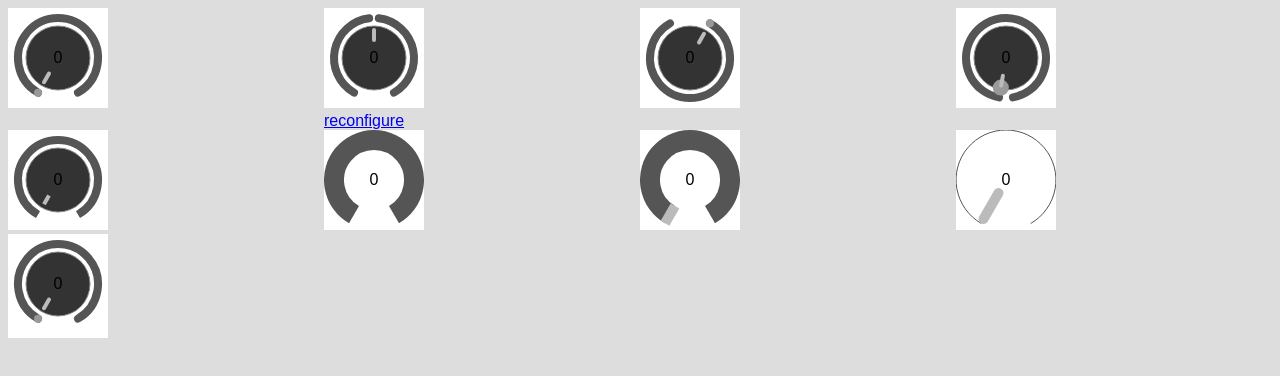
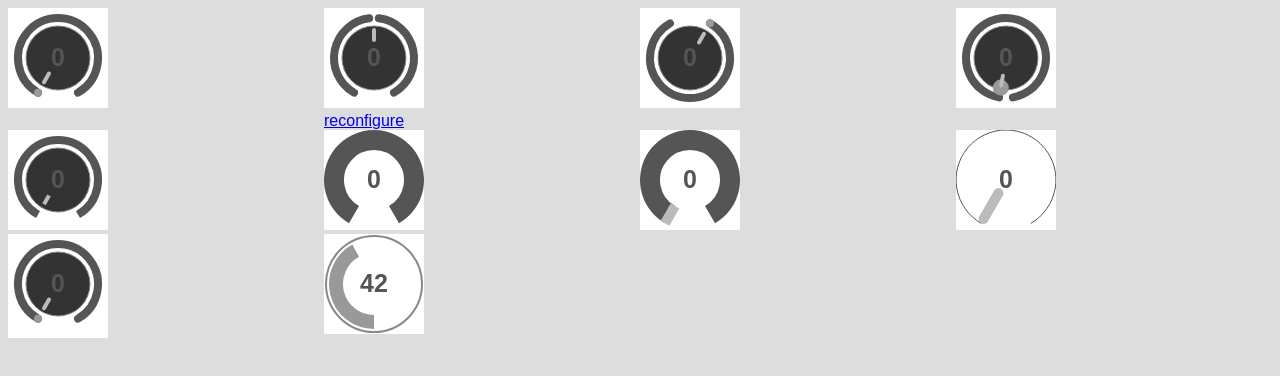
Before and after one commit to francoisgeorgy/synth-ui-controls, a plain HTML site: page src/tests.html in a window 1280 px wide. Drawn offline with Linux system fonts and the light colour scheme.

Commit message:
value formatting

```diff
--- a/src/knob.js
+++ b/src/knob.js
@@ -1,7 +1,13 @@
 
     "use strict";
 
-    export default function(elem, conf) {
+    /**
+     *
+     * @param elem DIV or SVN element
+     * @param conf optional config
+     * @returns {{value, config}}
+     */
+    export default function(elem, conf = {}) {
 
         // Like a real knob, it's the knob's position that determines the knob's value.
         // Therefore, the value is computed from the knob's position (angle).
@@ -46,15 +52,12 @@
         const CCW = !CW;    // counter clock-wise
 
         let svg_element;
-        console.log(elem.nodeName);
         if (elem.nodeName.toLowerCase() === 'svg') {
             svg_element = elem;
         } else {
             svg_element = document.createElementNS("http://www.w3.org/2000/svg", "svg");
             elem.appendChild(svg_element);
         }
-
-        // const svg_element = elem;    // DOM element
 
         // For the user convenience, the label can be set with the "data-label" attribute.
         // If another label is set in data-config then this later definition will override data-label.
@@ -73,6 +76,7 @@
             center_zero: false,
 
             default_value: 0,
+            initial_value: 0,
             value_min: 0.0,
             value_max: 100.0,
             value_step: 1,              // null means ignore
@@ -111,9 +115,13 @@
 
             // appearance:
             background: true,
-            track_background: true,
+            track_bg: true,
             cursor: true,
             linecap: 'round',           // https://developer.mozilla.org/en-US/docs/Web/SVG/Attribute/stroke-linecap
+            font_family: 'sans-serif',
+            font_size: 25,
+            font_weight: 'bold',
+            font_color: '#555',
 
             // CSS class names
             class_bg: 'knob-bg',
@@ -209,6 +217,7 @@
 
             // set initial angle:
             setValue(config.default_value);
+            if (config.initial_value) setValue(config.initial_value);
 
             // At the top of the knob, we leave a gap between the left and right tracks.
             // These are the polar angles that delimit this gap.
@@ -622,7 +631,7 @@
 
             // For the use of null argument with setAttributeNS, see https://developer.mozilla.org/en-US/docs/Web/SVG/Namespaces_Crash_Course#Scripting_in_namespaced_XML
 
-            if (!config.track_background) return;
+            if (!config.track_bg) return;
 
             //
             // track background:
@@ -722,9 +731,13 @@
         function draw_value() {
             svg_value_text = document.createElementNS(NS, "text");
             svg_value_text.setAttributeNS(null, "x", `${HALF_WIDTH}`);
-            svg_value_text.setAttributeNS(null, "y", `${HALF_HEIGHT + 5}`);
+            svg_value_text.setAttributeNS(null, "y", `${HALF_HEIGHT + config.font_size / 3}`);   // 3 is an empirical value
             svg_value_text.setAttribute("text-anchor", "middle");
             svg_value_text.setAttribute("cursor", "default");
+            svg_value_text.setAttribute("font-family", config.font_family);
+            svg_value_text.setAttribute("font-size", `${config.font_size}`);
+            svg_value_text.setAttribute("font-weight", `${config.font_weight}`);
+            svg_value_text.setAttribute("fill", config.font_color);
             svg_value_text.setAttribute("class", config.class_value);
             svg_value_text.textContent = getDisplayValue();
             svg_element.appendChild(svg_value_text);
--- a/src/tests.html
+++ b/src/tests.html
@@ -46,6 +46,9 @@
             <svg class="knob" id="knob8"></svg>
         </div>
         <div class="knob" id="knob9"></div>
+        <div>
+            <svg class="knob" id="knob10"></svg>
+        </div>
         <!--<div class="knob" id="knob" data-label="default">-->
             <!--<div class="knob-menu" id="m">-->
                 <!--<div style="border-bottom: 1px solid #aaa;">-->
--- a/src/tests.js
+++ b/src/tests.js
@@ -46,6 +46,28 @@ document.addEventListener("DOMContentLoaded", function(event) {
 
     });
     const k9 = new knob(document.getElementById('knob9'), {});
+    new knob(document.getElementById('knob10'), {
+        angle_min: 0,
+        angle_max: 360,
+        // background: true,
+        back_color: 'transparent',
+        back_radius: 48,
+        back_border_width: 2,
+        track_bg: false,
+        cursor: false,
+        // track_bg_radius: 40,
+        // track_bg_width: 1,
+        linecap: 'butt',
+        track_radius: 38,
+        track_width: 14,
+        initial_value: 42
+        // track_background: false,
+        // cursor_only: true,
+        // cursor_radius: 15,          // same unit as radius
+        // cursor_length: 30,
+        // cursor_width: 10,
+
+    });
 
 /*
     const svg = document.createElementNS("http://www.w3.org/2000/svg", "svg");
```
Also changed, not shown: sandbox/knob2.js (renamed from src/knob2.js).
